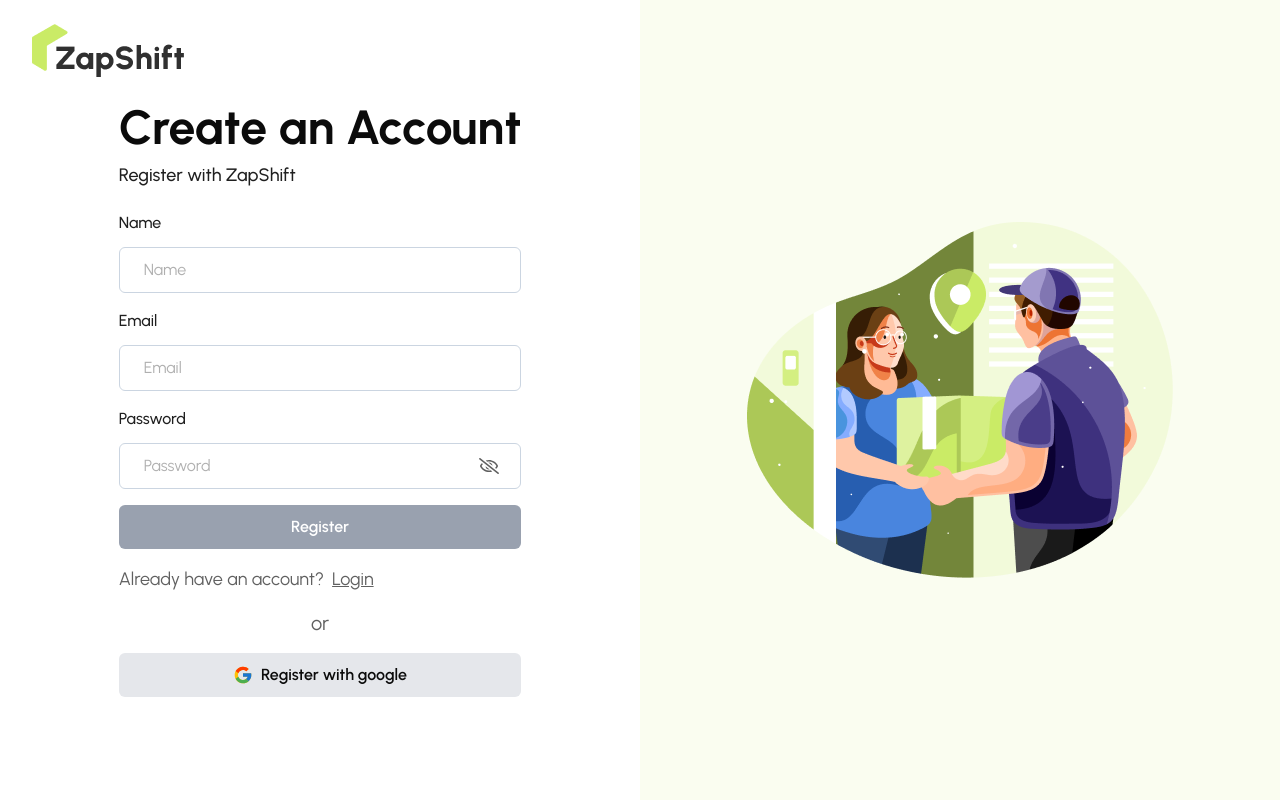
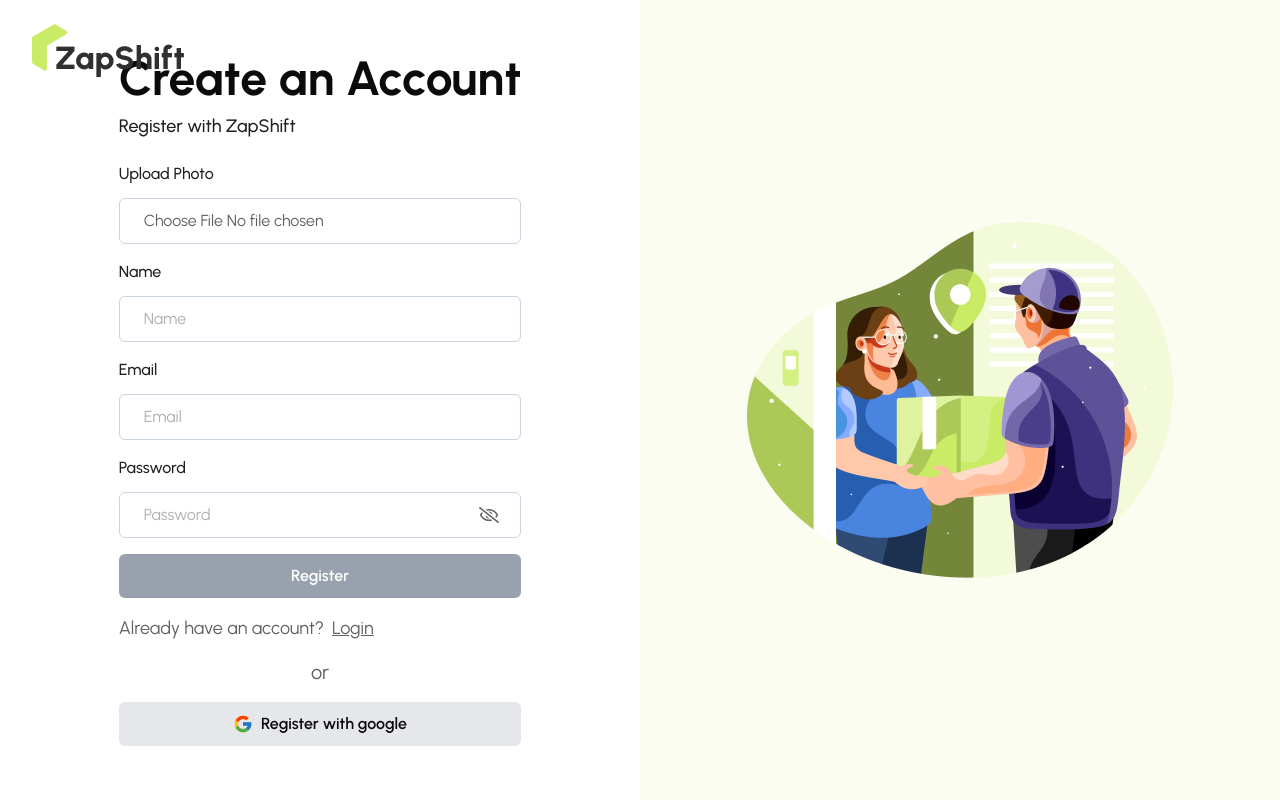
Before and after one commit to AbrarulRhythm/new-zap-shift-client, a React (Vite) app: page /register in a window 1280 px wide. Built offline with nearby package versions, Linux system fonts and the light colour scheme; no server answers.

Commit message:
addd profile image upload funcinility

```diff
--- a/package.json
+++ b/package.json
@@ -11,6 +11,7 @@
   },
   "dependencies": {
     "@tailwindcss/vite": "^4.3.3",
+    "axios": "^1.20.0",
     "firebase": "^12.19.0",
     "react": "^19.2.8",
     "react-dom": "^19.2.8",
--- a/src/components/ProfileMenu/ProfileMenu.jsx
+++ b/src/components/ProfileMenu/ProfileMenu.jsx
@@ -57,7 +57,7 @@ const ProfileMenu = ({ menuRef, toggleProfileMenu, setToggleProfileMenu }) => {
             <div className="pt-8 mb-6">
                 <img
                     src={user?.photoURL || defaultImage}
-                    className="w-11 h-11 object-cover rounded-full mx-auto mb-2 border border-dark-5 object-fill"
+                    className="w-11 h-11 object-cover rounded-full mx-auto mb-2 border border-dark-5"
                     alt="User Profile Pic"
                 />
                 <h5 className="text-dark-12 text-sm font-medium text-center">{user && user.displayName}</h5>
--- a/src/pages/Auth/Register/Register.jsx
+++ b/src/pages/Auth/Register/Register.jsx
@@ -7,6 +7,7 @@ import { Link } from 'react-router';
 import useAuth from '../../../hooks/useAuth';
 import { toast } from 'react-toastify';
 import SocilaLogin from '../SocialLogin/SocilaLogin';
+import axios from 'axios';
 
 const Register = () => {
     const [showPassword, setShowPassword] = useState(false);
@@ -23,15 +24,25 @@ const Register = () => {
 
     // Handle Submit Form
     const handleRegister = async (data) => {
+        const profileImage = data.photo[0];
+
         try {
             // 1. Register User
             const userCredential = await registerUser(data.email, data.password);
             const firebaseUser = userCredential.user;
 
-            // Update to the firebase profile
-            updateUserProfile({ displayName: data.name });
+            // 2. Store the image and get the photo URL
+            const formData = new FormData();
+            formData.append('image', profileImage);
+            const image_API_URL = `https://api.imgbb.com/1/upload?key=${import.meta.env.VITE_image_host_key}`;
 
-            // Finish
+            const imageRes = await axios.post(image_API_URL, formData);
+            const photoURL = imageRes.data.data.url; // Image live url
+
+            // 3. Update to the firebase profile
+            updateUserProfile({ displayName: data.name, photoURL: photoURL });
+
+            // 4. Finish
             reset(); // Form reset
             toast.success(`Dear ${data.name}, your account has been successfully created`);
         } catch (error) {
@@ -49,6 +60,21 @@ const Register = () => {
                     <p className="text-lg mt-2 text-dark-12 font-medium">Register with ZapShift</p>
                 </div>
                 <form onSubmit={handleSubmit(handleRegister)}>
+                    {/* Profile Image */}
+                    <div className="mb-4">
+                        <label className="form-label">Upload Photo</label>
+                        <input
+                            {...register('photo', {
+                                required: 'Profile image is required!',
+                            })}
+                            type="file"
+                            className={`${errors.photo ? 'form-field-error form-field' : 'form-field'}`}
+                        />
+                        <span className={`${errors.photo ? 'flex mt-2.5' : 'hidden'} text-sm text-red-500 items-center gap-2`}>
+                            <TbInfoSquare className="text-lg" /> {errors.photo && errors.photo.message}
+                        </span>
+                    </div>
+
                     {/* Name */}
                     <div className="mb-4">
                         <label className="form-label">Name</label>
@@ -64,6 +90,7 @@ const Register = () => {
                             <TbInfoSquare className="text-lg" /> {errors.name && errors.name.message}
                         </span>
                     </div>
+
                     {/* Email */}
                     <div className="mb-4">
                         <label className="form-label">Email</label>
--- a/src/pages/Shared/NavBar/NavBar.jsx
+++ b/src/pages/Shared/NavBar/NavBar.jsx
@@ -38,7 +38,7 @@ const NavBar = () => {
                                 >
                                     <img
                                         src={user?.photoURL || defaultImage}
-                                        className="w-14 h-14 rounded-full object-cover bg-gray-300 object-fill"
+                                        className="w-14 h-14 rounded-full object-cover bg-gray-300"
                                         alt="Profile Image"
                                     />
                                 </div>
```
Also changed, not shown: 1 other file (tests, documents, lock files or other folders).
